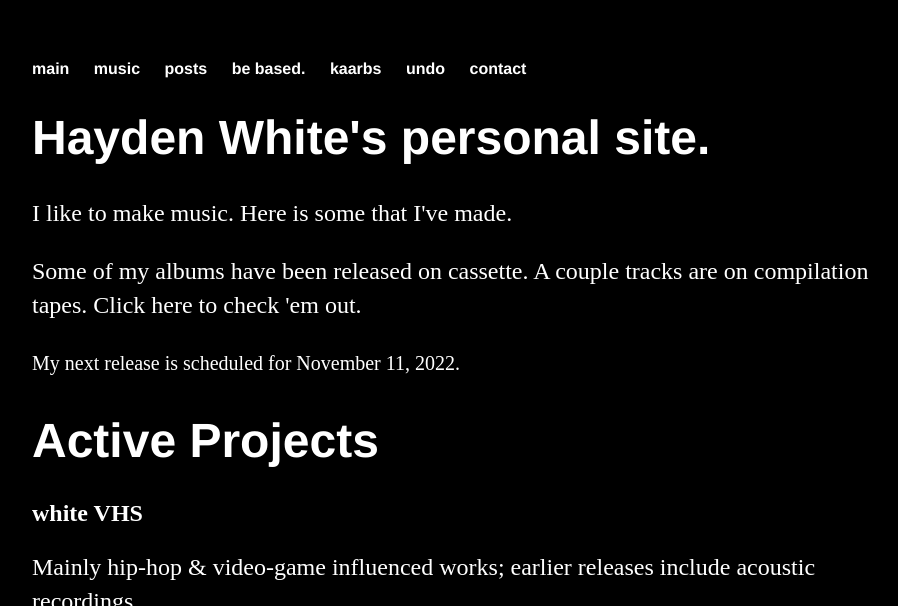
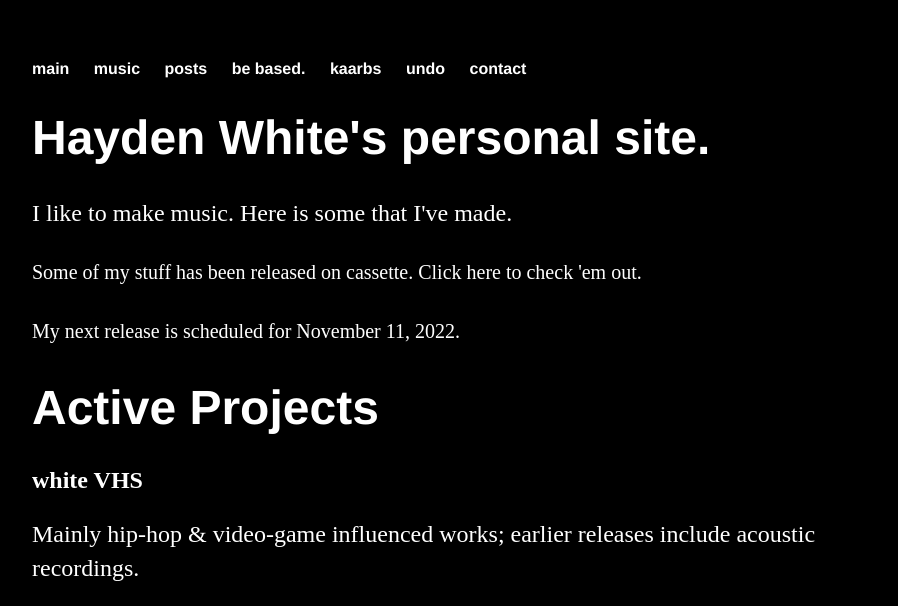
Before and after one commit to whiteVHS/whiteVHS.github.io, a Jekyll site: the page built from music/index.html, in a window 1280 px wide and 900 px high, cut to the strip 0-606 px from the top of the window. Shown: the whole strip, without its empty margins (160-1058 px from the left). Built offline with Jekyll 4.4.1, drawn with Linux system fonts in a browser that asks for light colours.

Commit message:
Update index.html

```diff
--- a/music/index.html
+++ b/music/index.html
@@ -5,7 +5,7 @@ title: Jazz for your Soul
 <div class="blurb">
   <h1>Hayden White's personal site.</h1>
   <p> I like to make music. Here is some that I've made.</p>
-  <p> Some of my albums have been released on <a href="/cassettes" target="_blank" rel="noopener noreferrer">cassette</a>. A couple tracks are on compilation tapes. <a href="/cassettes" target="_blank" rel="noopener noreferrer">Click here</a> to check 'em out.</p>
+  <p><small>Some of my stuff has been released on <a href="/cassettes" target="_blank" rel="noopener noreferrer">cassette</a>. <a href="/cassettes" target="_blank" rel="noopener noreferrer">Click here</a> to check 'em out.</small></p>
   <p><small>My next release is scheduled for November 11, 2022.</small></p>
   <h1>Active Projects</h1>
   <h2><a href="https://haydenwhite.bandcamp.com" target="_blank" rel="noopener noreferrer">white VHS</a></h2>
```
